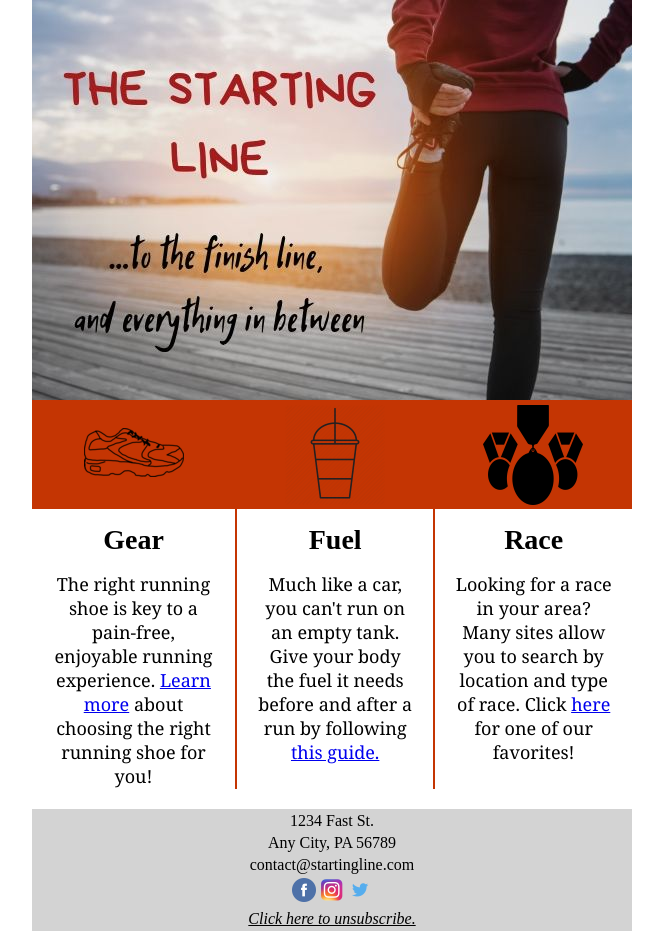
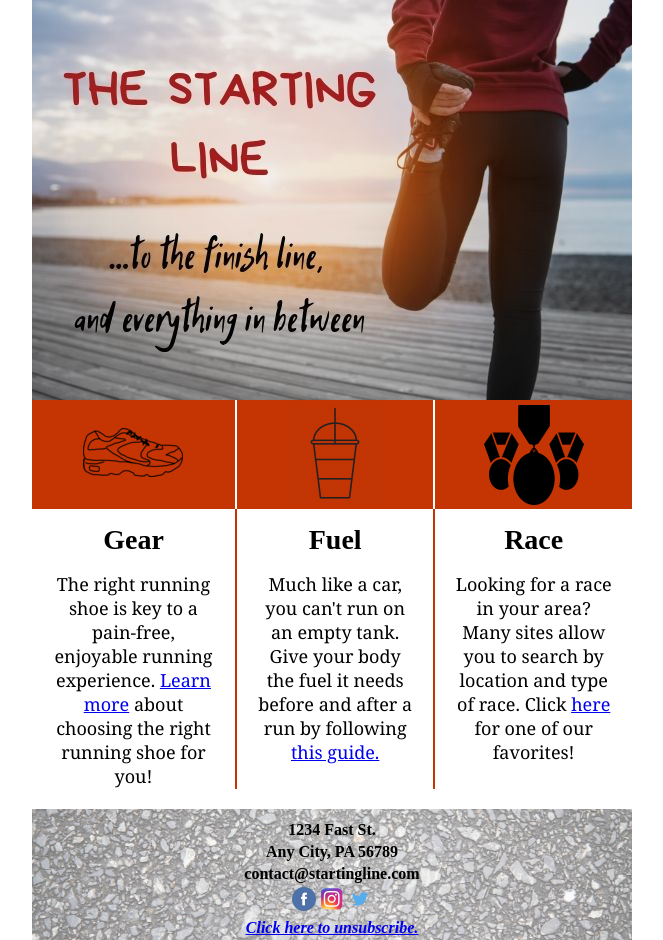
Before and after one commit to samcarlin/emailnewsletter, a plain HTML site: page index.html in a window 1280 px wide. Shown: the whole page, without its empty margins (308-971 px from the left). Drawn offline with Linux system fonts and the light colour scheme.

Commit message:
Added footer background image

```diff
--- a/index.html
+++ b/index.html
@@ -1,12 +1,11 @@
 <!DOCTYPE html>
 <html>
 <head>
-    <meta name = "viewport" content="width=device-width, initial-scale=1">
 <title>The Starting Line</title>
 </head>
     <!--add media query for mobile phones-->
 <body style="max-width: 600px; margin: auto;" @media only screen and (min-device-width : 320px) and (max-device-width : 480px) {}
-    }>
+    >
     <div>
      <!--header image created in Canva-->
         <img style="display:block;" src="images/the-starting-line.jpg" alt="The Starting Line title with image of runner">
@@ -16,9 +15,9 @@
         <table style="border-collapse: collapse;">
             <tr>
             <!--section icons-->
-                <th style="background-color: #C43503; padding: 0;"><img src="images/running-shoe-with-sensor-th.png"></th>
-                <th style="background-color: #C43503; padding: 0; padding-top: 5px;"><img src="images/drink.png"></th>
-                <th style="background-color: #C43503; padding: 0; padding-top: 5px;"><img src="images/medals.png"></th>
+                <th style="background-color: #C43503; padding: 0; border-right: 2px solid #FFFFFF;"><img src="images/running-shoe-with-sensor-th.png"></th>
+                <th style="background-color: #C43503; padding: 0; padding-top: 5px;border-right: 2px solid #FFFFFF; border-left: 2px solid #FFFFFF;"><img src="images/drink.png"></th>
+                <th style="background-color: #C43503; padding: 0; padding-top: 5px; border-left: 2px solid #FFFFFF;"><img src="images/medals.png"></th>
             </tr>
             <tr>
             <!--section headings-->
@@ -28,29 +27,29 @@
             </tr>
             <tr style="font-size: 18px; font-family: Georgia, 'Times New Roman', Times, serif; text-align: center;">
             <!--section descriptions and content-->
-                <td style="border-right: 2px solid #C43503; padding-right: 20px; padding-left: 20px; width: 200px; vertical-align:text-top;">The right running shoe is key to a pain-free, enjoyable running experience. <a href="https://www.runnersworld.com/gear/a20842305/how-to-buy-the-right-running-shoes/">Learn more</a> about choosing the right running shoe for you!</td>
-                <td style="border-right: 2px solid #C43503; padding-right: 20px; padding-left: 20px; border-left: 2px solid #C43503; width: 200px; vertical-align:text-top;">Much like a car, you can't run on an empty tank. Give your body the fuel it needs before and after a run by following <a href="https://www.verywellfit.com/should-i-eat-before-a-run-2911547">this guide.</a></td>
-                <td style="padding-right: 20px; padding-left: 20px; border-left: 2px solid #C43503; width: 200px; vertical-align:text-top;">Looking for a race in your area? Many sites allow you to search by location and type of race. Click <a href="https://runsignup.com/">here</a> for one of our favorites!</td>
+                <td style="border-right: 2px solid #C43503; padding-right: 20px; padding-left: 20px; width: 200px; vertical-align:text-top;">The right running shoe is key to a pain-free, enjoyable running experience. <a href="https://www.runnersworld.com/gear/a20842305/how-to-buy-the-right-running-shoes/" target="_blank">Learn more</a> about choosing the right running shoe for you!</td>
+                <td style="border-right: 2px solid #C43503; padding-right: 20px; padding-left: 20px; border-left: 2px solid #C43503; width: 200px; vertical-align:text-top;">Much like a car, you can't run on an empty tank. Give your body the fuel it needs before and after a run by following <a href="https://www.verywellfit.com/should-i-eat-before-a-run-2911547" target="_blank">this guide.</a></td>
+                <td style="padding-right: 20px; padding-left: 20px; border-left: 2px solid #C43503; width: 200px; vertical-align:text-top;">Looking for a race in your area? Many sites allow you to search by location and type of race. Click <a href="https://runsignup.com/" target="_blank">here</a> for one of our favorites!</td>
             </tr>
         </table>
     </div>
-    <div style="background-color: lightgray";>
+    <div style="background-color: lightgray; background-image: url('Road.png')">
         <!--footer table with contact info-->
         <table style="margin-top: 20px; width: 600px; text-align: center;">
             <tr>
-                <td>1234 Fast St.</td>
+                <td style="padding-top: 10px;"><strong>1234 Fast St.</strong></td>
             </tr>
             <tr>
-                <td>Any City, PA 56789</td>
+                <td><strong>Any City, PA 56789</strong></td>
             </tr>
             <tr>
-                <td>contact@startingline.com</td>
+                <td><strong>contact@startingline.com</strong></td>
             </tr>
             <tr>
                 <td><img src="images/facebook_circle-512.png">  <img src="images/instagram-Logo.png">  <img src="images/Twitter.png"></td>
             </tr>
             <tr>
-                <td><em><u>Click here to unsubscribe.</u></em></td>
+                <td><em><strong><u><a href=#>Click here to unsubscribe.</a></u></em></strong></td>
             </tr>
         </table>
     </div>
```
Also changed, not shown: Road.png (added).
